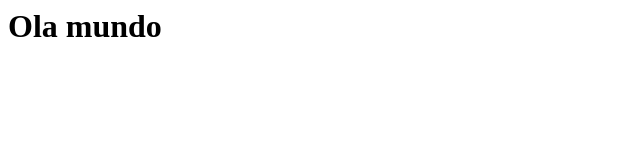
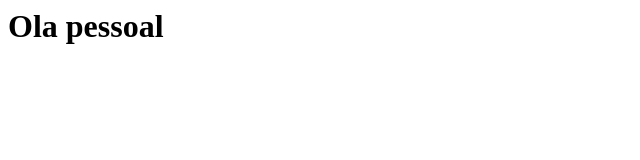
Before and after one commit to George-drummond/criando-um-site, a website: page index.html in a window 1280 px wide. Shown: the full height of the page, 0-640 px from the left. Drawn offline with Linux system fonts and the light colour scheme.

Commit message:
mundo para pessoal

```diff
--- a/index.html
+++ b/index.html
@@ -1 +1 @@
-<h1>Ola mundo</h1>
+<h1>Ola pessoal</h1>
```
